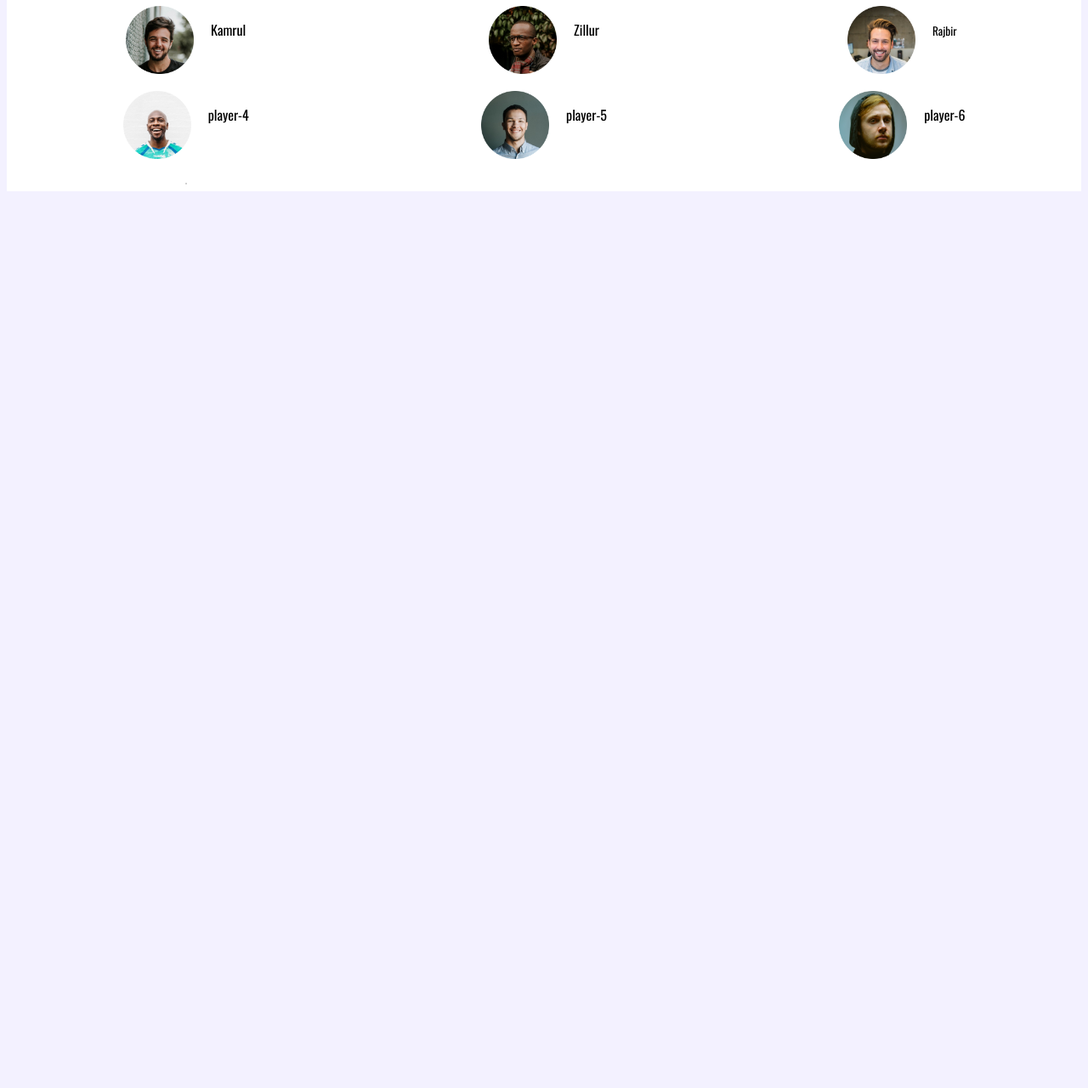
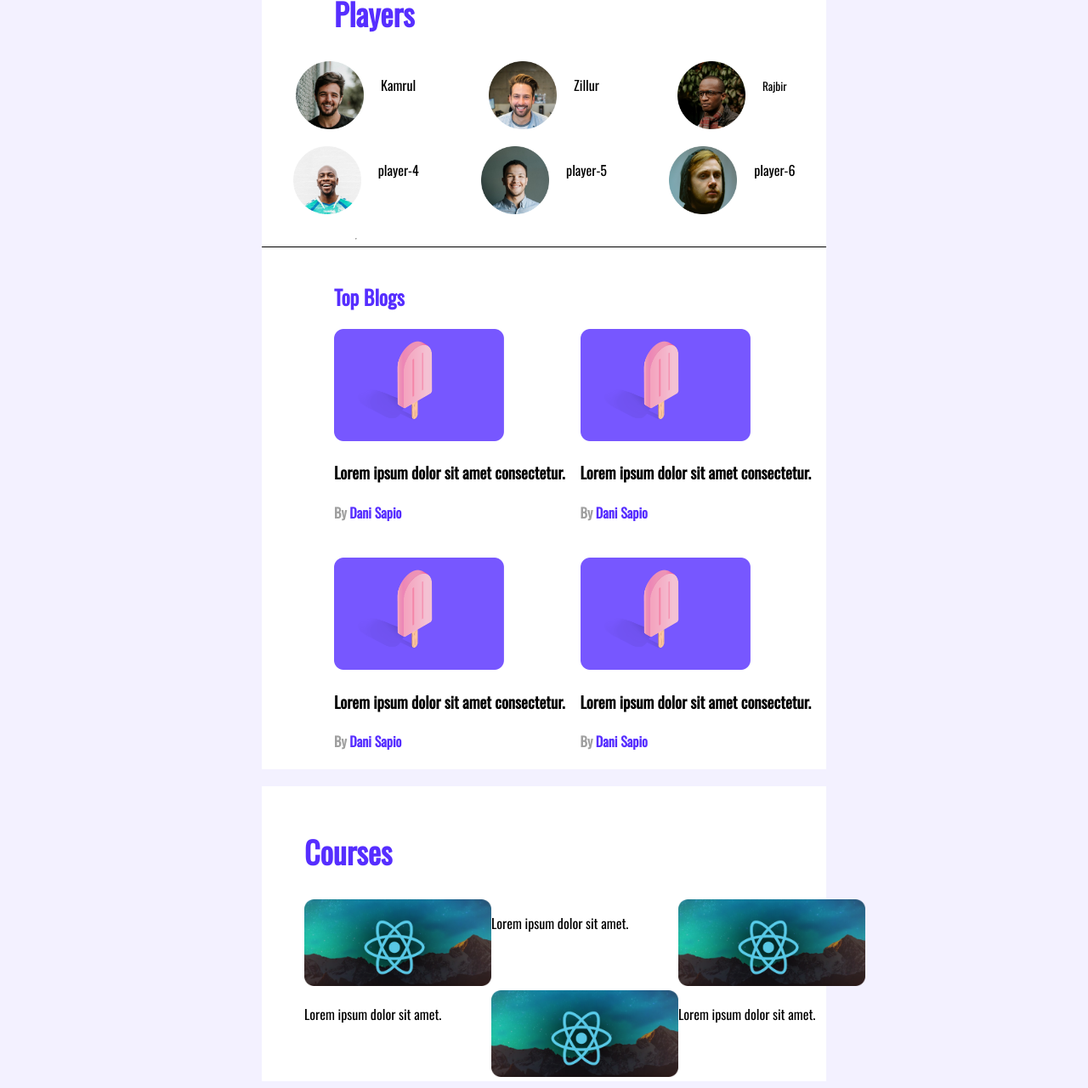
Before and after one commit to zillurahman10/practic-assingment-2, a plain HTML site: page index.html in a window 1280 px wide. Shown: the part 69-1349 px from the top of the page at 85% size. Before the commit the page ends 800 px from the top, so only its background shows below. Drawn offline with nearby package versions, Linux system fonts and the light colour scheme.

Commit message:
practic-reve

```diff
--- a/index.html
+++ b/index.html
@@ -6,6 +6,8 @@
     <meta http-equiv="X-UA-Compatible" content="IE=edge">
     <meta name="viewport" content="width=device-width, initial-scale=1.0">
     <title>Practic-Assingmen2</title>
+    <!-- font awesome -->
+    <script src="https://kit.fontawesome.com/8c9d307d43.js" crossorigin="anonymous"></script>
     <link rel="preconnect" href="https://fonts.googleapis.com">
     <link rel="preconnect" href="https://fonts.gstatic.com" crossorigin>
     <link href="https://fonts.googleapis.com/css2?family=Oswald&display=swap" rel="stylesheet">
@@ -25,11 +27,11 @@
                 <p class="player-name">Kamrul</p>
             </div>
             <div class="player-flex">
-                <img class="player-size" src="images/players/player-2.png" alt="">
+                <img class="player-size" src="images/players/player-3.png" alt="">
                 <p class="player-name">Zillur</p>
             </div>
             <div class="player-flex">
-                <img class="player-size" src="images/players/player-3.png" alt="">
+                <img class="player-size" src="images/players/player-2.png" alt="">
                 <p class="player-name"><small>Rajbir</small></p>
             </div>
             <div class="player-flex">
@@ -46,8 +48,121 @@
             </div>
             <hr>
         </div>
+        <div>
+            <h1 class="players">Top Blogs</h1>
+            <div class="top-blogs">
+                <article class="blog">
+                    <div>
+                        <img class="banner-img" src="images/blogs/blog-1.png" alt="">
+                    </div>
+                    <div class="blog-info">
+                        <h3>Lorem ipsum dolor sit amet consectetur.</h>
+                            <h4>By <a class="author" href="">Dani Sapio</a></h4>
+                    </div>
+                </article>
+                <article class="blog">
+                    <div>
+                        <img class="banner-img" src="images/blogs/blog-1.png" alt="">
+                    </div>
+                    <div class="blog-info">
+                        <h3>Lorem ipsum dolor sit amet consectetur.</h3>
+                        <h4>By <a class="author" href="">Dani Sapio</a></h4>
+                    </div>
+                </article>
+                <article class="blog">
+                    <div>
+                        <img class="banner-img" src="images/blogs/blog-1.png" alt="">
+                    </div>
+                    <div class="blog-info">
+                        <h3>Lorem ipsum dolor sit amet consectetur.</h3>
+                        <h4>By <a class="author" href="">Dani Sapio</a></h4>
+                    </div>
+                </article>
+                <article class="blog">
+                    <div>
+                        <img class="banner-img" src="images/blogs/blog-1.png" alt="">
+                    </div>
+                    <div class="blog-info">
+                        <h3>Lorem ipsum dolor sit amet consectetur.</h3>
+                        <h4>By <a class="author" href="">Dani Sapio</a></h4>
+                    </div>
+                </article>
+            </div>
+        </div>
+
+
+        <!-- <div>
+
+            <div class="players">
+                <h1>Blogs</h1>
+            </div>
+
+            <div class="blog-grid"></div>
+            <div class="blog-grid">
+                <img class="blog-size" src="images/blogs/blog-1.png" alt="">
+                <h2>
+                    13 of My Favorite
+                    UI/UX Goodies
+                </h2>
+            </div>
+            <div class="blog-grid">
+                <img class="blog-size" src="images/blogs/blog-2.png" alt="">
+                <h2>
+                    13 of My Favorite
+                    UI/UX Goodies
+                </h2>
+            </div>
+            <div class="blog-grid">
+                <img class="blog-size" src="images/blogs/blog-3.png" alt="">
+                <h2>13 of My Favorite
+                    UI/UX Goodies
+                </h2>
+            </div>
+            <div class="blog-grid">
+                <img class="blog-size" src="images/blogs/blog-4.png" alt="">
+                <h2>
+                    13 of My Favorite
+                    UI/UX Goodies
+                </h2>
+            </div>
+        </div> -->
     </section>
+    <section class="background-course">
+        <div>
+            <div class="course-tittle">
+                <h1>Courses</h1>
+            </div>
+            <div class="course-one">
+                <div>
+                    <img class=" course-width" src="images/courses/course-1.png" alt="">
+                </div>
+                <div>
+                    <p>Lorem ipsum dolor sit amet.</p>
+                </div>
+                <div>
+                    <img class="course-width" src="images/courses/course-1.png" alt="">
+                </div>
+                <div>
+                    <p>Lorem ipsum dolor sit amet.</p>
+                </div>
+                <div>
+                    <img class="course-width" src="images/courses/course-1.png" alt="">
+                </div>
+                <div>
+                    <p>Lorem ipsum dolor sit amet.</p>
+                </div>
+                <!-- <div>
+                    <i class="fas fa-star filled"></i>
+                    <i class="fas fa-star filled"></i>
+                    <i class="fas fa-star filled"></i>
+                    <i class="fas fa-star filled"></i>
+                    <i class="fas fa-star empty"></i>
+                </div> -->
+            </div>
 
+        </div>
+
+    </section>
 </body>
 
 </html>
--- a/style.css
+++ b/style.css
@@ -7,6 +7,8 @@ body{
 }
 .background{
     background-color: #FFFFFF;
+    margin:0 300px;
+    margin-bottom: 20px;
 }
 
 .player{
@@ -14,7 +16,8 @@ body{
     display: grid;
     grid-template-columns: repeat(3, 1fr);
     grid-row-gap: 20px;
-
+    margin-bottom: px;
+    border-bottom: 1px solid black;
 }
 .player-size{
     width: 80px;
@@ -22,12 +25,61 @@ body{
 .player-flex{
     display: flex;
 }
-hr{
-    border: 1px solid #D1D1D1;
-}
 .player-name{
     margin-left: 20px;
 }
-players{
-    margin: 500px;
+.players{
+color: #562EFF;
+font-size: 24px;
+padding-left: 85px;
+padding-top: 20px;
 }
+.top-blogs{
+    display: grid;
+    grid-template-columns: repeat(2, 1fr);
+    grid-row-gap: 20px;
+    padding-left: 85px;
+  }
+  ----------
+
+  .blog {
+    display: flex;
+    align-items: center;
+    border-radius: 5px;
+    margin-left:0 auto;
+    padding-left: 20px;
+    box-shadow: 5px 5px 5px 5px #8888880e;
+  }
+  -----------
+
+  .blog-info {
+    margin-left: 16px;
+  }
+  .author{
+      text-decoration: none;
+      color: #562EFF;
+  }
+  h4{
+color: #9F9F9F;
+  }
+.banner-img{
+    width: 200px;
+}
+.course-width{
+    width: 220px;
+}
+.course-one{
+    margin-left: 50px;
+    display: grid;
+    grid-template-columns: repeat(3, 1fr);
+}
+.course-tittle{
+        color: #562EFF;
+        font-size: 24px;
+        padding-top: 20px;
+        padding-left: 50px;
+}
+.background-course{
+    background-color: #FFFFFF;
+    margin: 0 300px;
+}
```
